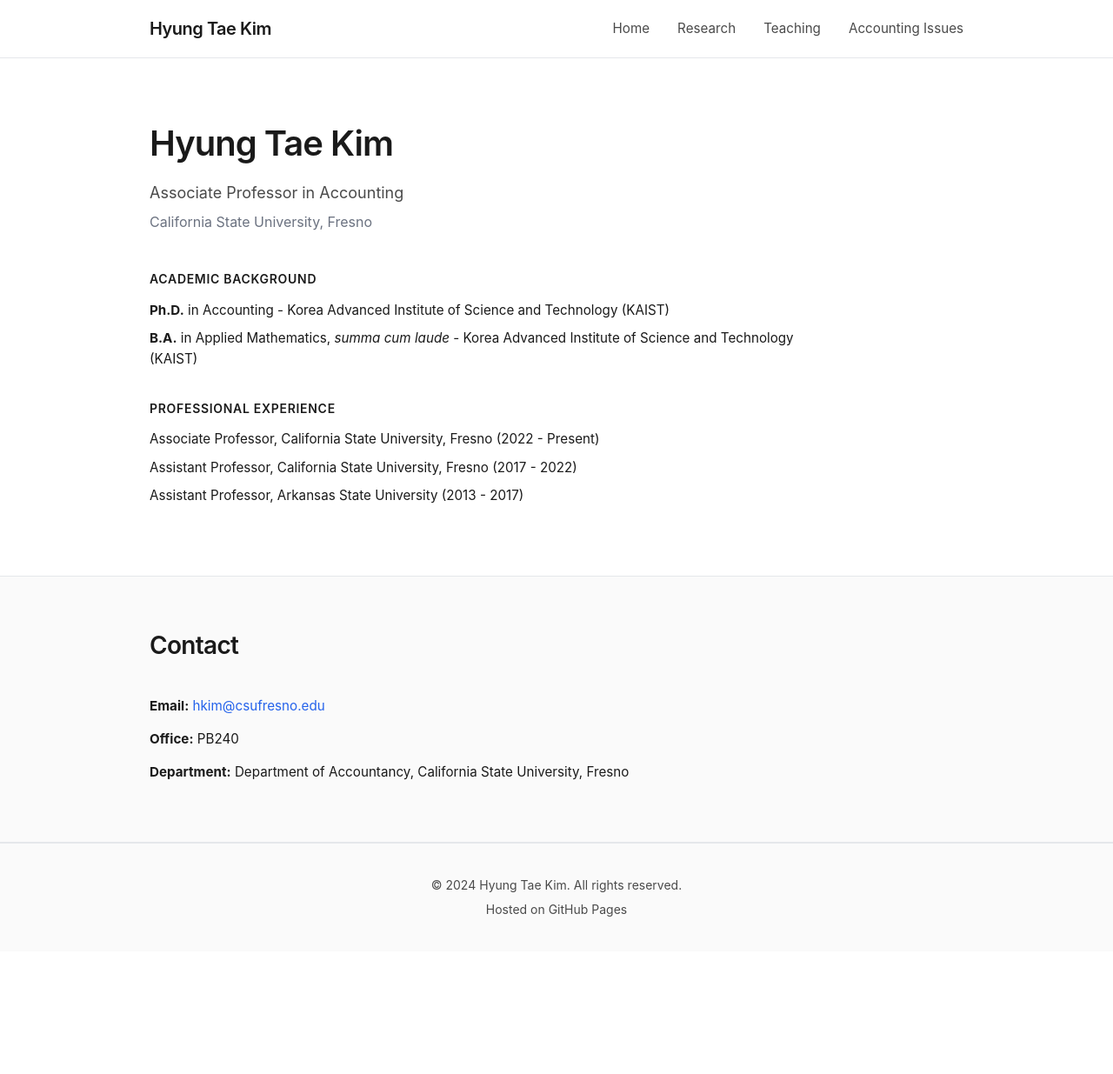
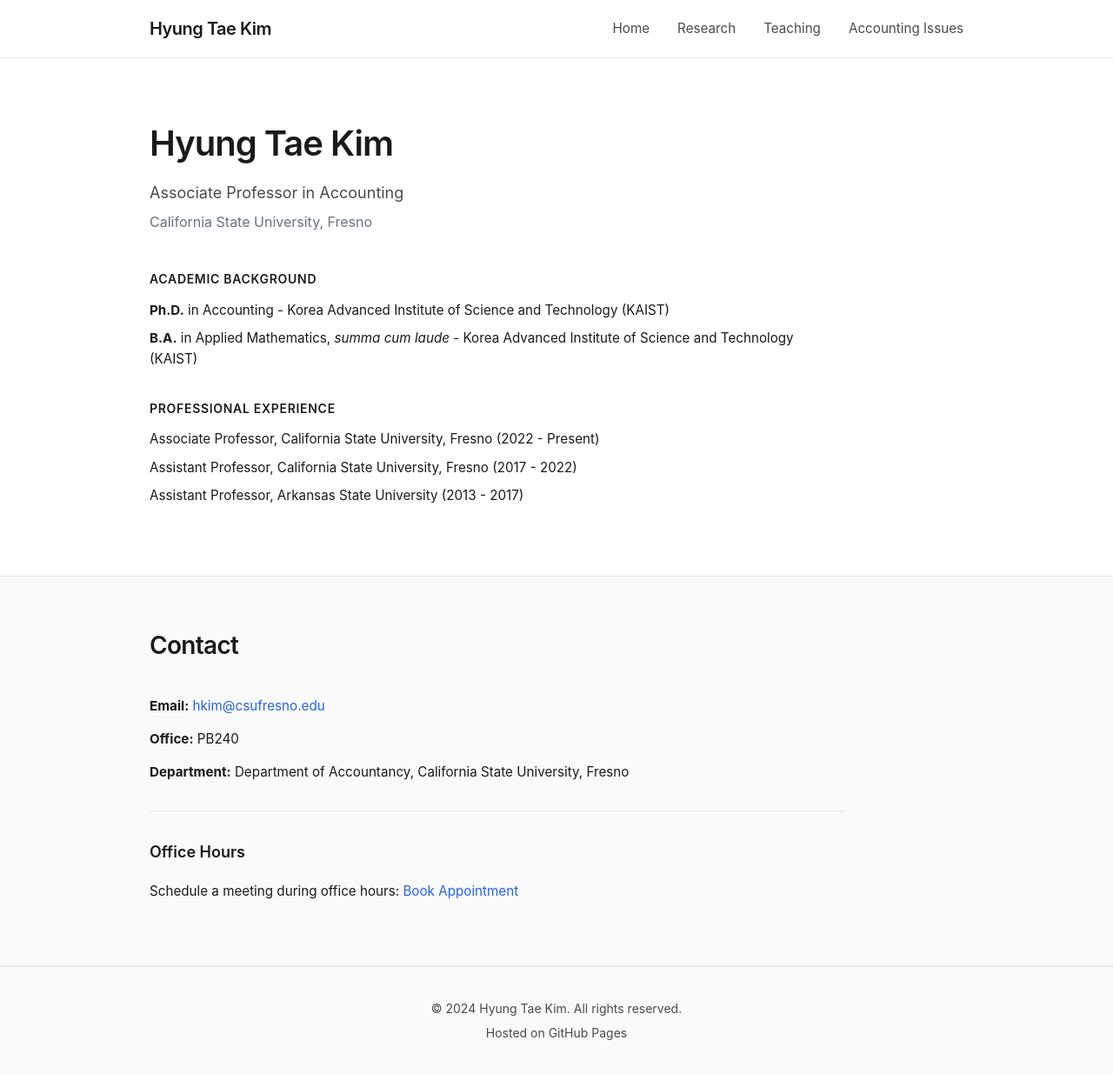
Before and after one commit to HyungTaeKimACCT/hyungtaekimacct.github.io, a Jekyll site: the page built from index.md, in a window 1280 px wide and 1235 px high. Shown: the whole window at 87% size. Built offline with Jekyll 4.4.1, drawn with Linux system fonts in a browser that asks for light colours.

Commit message:
contact part move

```diff
--- a/index.md
+++ b/index.md
@@ -38,6 +38,11 @@ layout: default
                 <p><strong>Office:</strong> PB240</p>
                 <p><strong>Department:</strong> Department of Accountancy, California State University, Fresno</p>
             </div>
+
+            <div style="margin-top: 2rem; padding-top: 2rem; border-top: 1px solid var(--border-color);">
+                <h3 style="font-size: 1.125rem; font-weight: 600; color: var(--primary-color); margin-bottom: 1rem;">Office Hours</h3>
+                <p>Schedule a meeting during office hours: <a href="https://calendar.google.com/calendar/appointments/schedules/YOUR-SCHEDULE-ID" target="_blank" class="external-link">Book Appointment</a></p>
+            </div>
         </div>
     </div>
 </section>
```
Also changed, not shown: teaching.md (+0 -5 lines).
